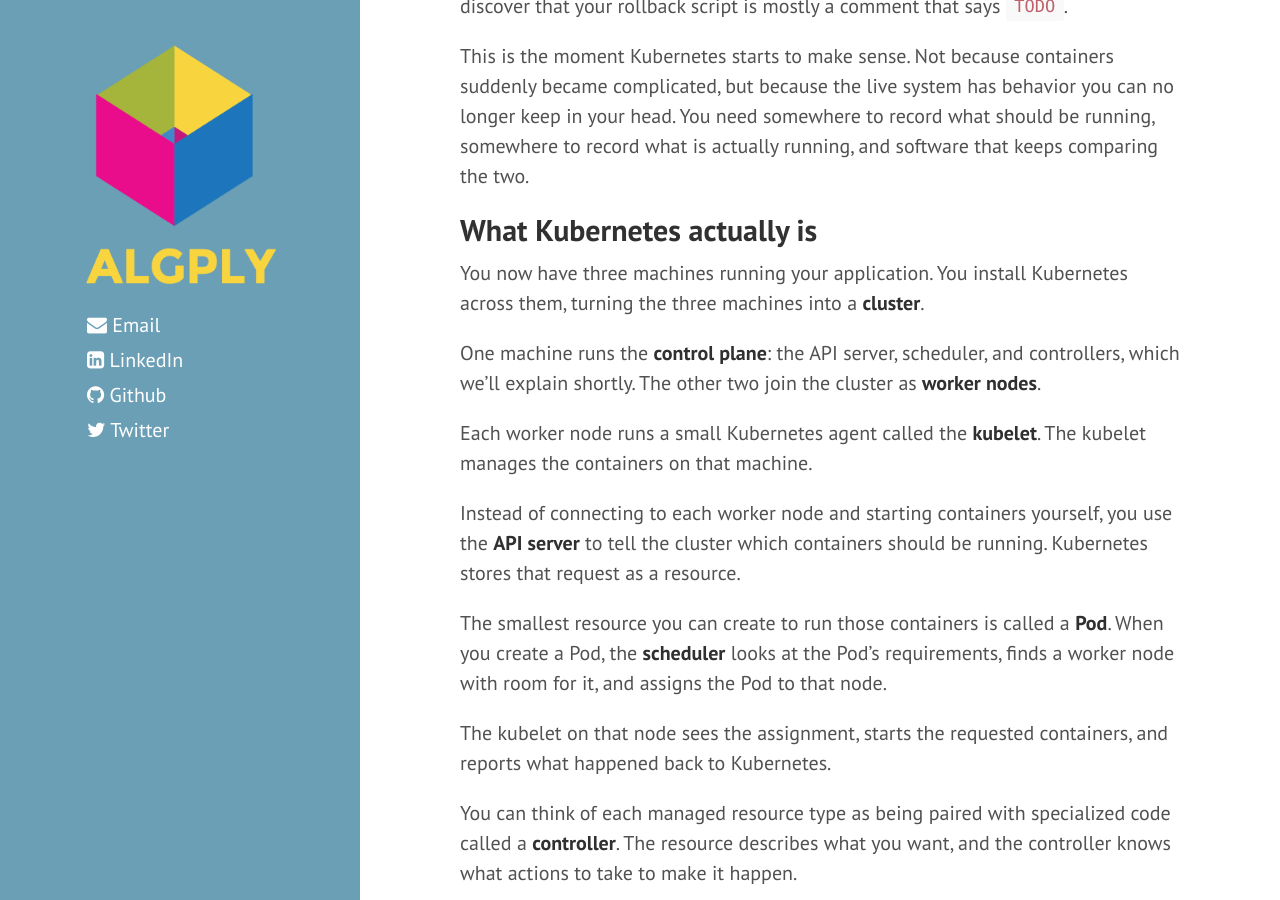
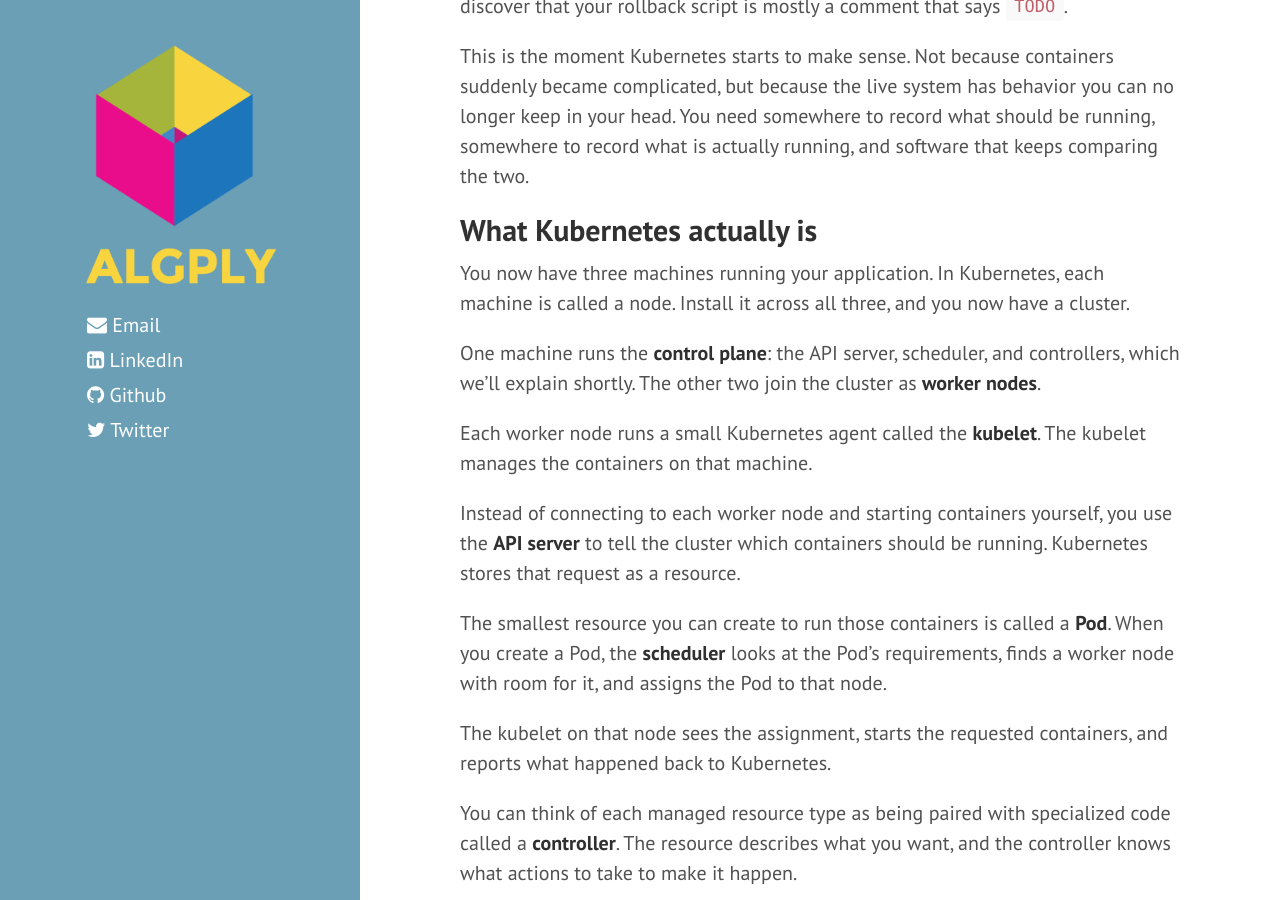
Before and after one commit to josephgardner/josephgardner.github.io, a Jekyll site: the page built from _posts/2026-04-06-kubernetes-from-scratch.md, in a window 1280 px wide and 900 px high, scrolled down 4600 px. Built offline with Jekyll 4.4.1, drawn with Linux system fonts in a browser that asks for light colours; nearby versions of some CDN libraries; comment, search, counter and statistics services are not loaded.

Commit message:
Apply suggestion from @josephgardner

```diff
--- a/_posts/2026-04-06-kubernetes-from-scratch.md
+++ b/_posts/2026-04-06-kubernetes-from-scratch.md
@@ -148,7 +148,7 @@ This is the moment Kubernetes starts to make sense. Not because containers sudde
 
 ## What Kubernetes actually is
 
-You now have three machines running your application. You install Kubernetes across them, turning the three machines into a **cluster**.
+You now have three machines running your application. In Kubernetes, each machine is called a node. Install it across all three, and you now have a cluster.
 
 One machine runs the **control plane**: the API server, scheduler, and controllers, which we’ll explain shortly. The other two join the cluster as **worker nodes**.
 
```
